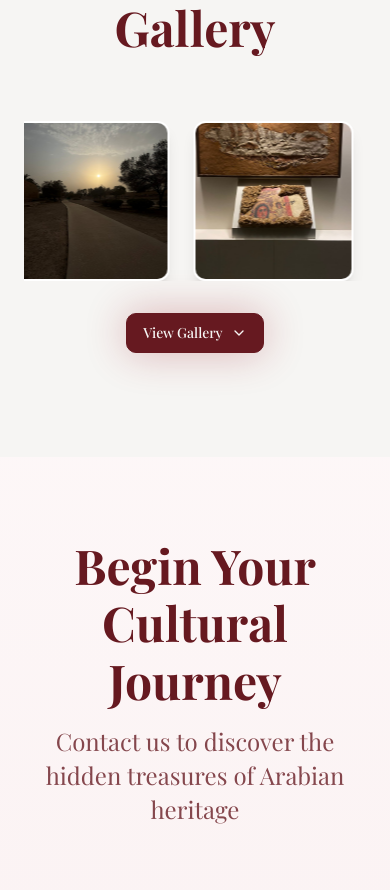
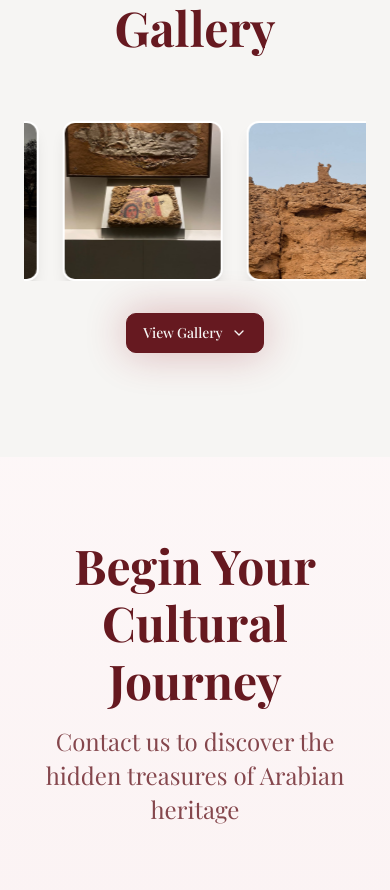
Before and after one commit to Webique/ruby-athar-heritage-stories, a React (Vite) app: page / in a window 390 px wide. Shown: the part 7622-8512 px from the top of the page. Built offline with nearby package versions, Linux system fonts and the light colour scheme.

Commit message:
faster horiztanl

```diff
--- a/src/index.css
+++ b/src/index.css
@@ -359,7 +359,14 @@ All colors MUST be HSL.
 
     /* Gallery Banner Animation */
     .animate-scroll-slow {
-      animation: scroll-slow 80s linear infinite;
+      animation: scroll-slow 20s linear infinite;
+    }
+
+    /* Faster animation for mobile */
+    @media (max-width: 768px) {
+      .animate-scroll-slow {
+        animation: scroll-slow 8s linear infinite;
+      }
     }
 
     .animate-scroll-fast-rtl {
```
